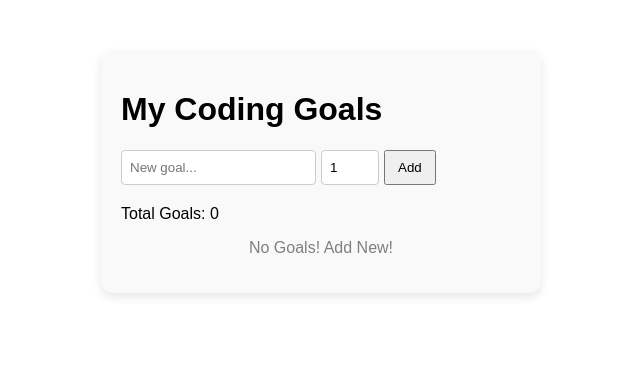
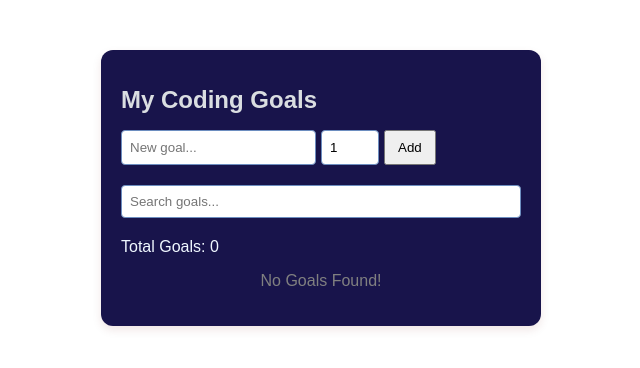
Before and after one commit to temesgen-teka4/VueMastery, a Vue app in the folder vueFirstPro/: page / in a window 1280 px wide. Shown: the top 368 px of the page, without its empty margins (319-959 px from the left). Built offline with nearby package versions, Linux system fonts and the light colour scheme.

Commit message:
Day 9: Added search filter functionality for goals

```diff
--- a/vueFirstPro/src/App.vue
+++ b/vueFirstPro/src/App.vue
@@ -5,7 +5,8 @@ import GoalItem from './GoalItem.vue'
 const goals = ref([])
 const newGoalText = ref('')
 const newGoalRating = ref(1)
-const errorMessage = ref('') // 1. የኤረር መልእክት ማከማቻ
+const errorMessage = ref('')
+const searchQuery = ref('') // 1. የፍለጋ ቃል ማከማቻ
 
 onMounted(() => {
   const savedGoals = localStorage.getItem('goals')
@@ -19,27 +20,38 @@ watch(goals, (newValue) => {
 }, { deep: true })
 
 function addGoal() {
-  // 2. Validation: ጽሁፉ ባዶ ከሆነ ኤረር አሳይ
   if (!newGoalText.value.trim()) {
     errorMessage.value = 'እባክዎ ትክክለኛ ጎል ያስገቡ!'
     return
   }
 
-  errorMessage.value = '' // ኤረር ከሌለ እናጸዳዋለን
+  errorMessage.value = ''
   goals.value.push({ text: newGoalText.value, rating: newGoalRating.value })
   newGoalText.value = ''
 }
 
 function removeGoal(index) {
-  goals.value.splice(index, 1)
+  // ፈልጎ ከማጥፋት አንፃር ትክክለኛው ኢንዴክስ እንዲጠፋ
+  const target = filteredGoals.value[index]
+  const originalIndex = goals.value.indexOf(target)
+  if (originalIndex > -1) {
+    goals.value.splice(originalIndex, 1)
+  }
 }
 
 const totalGoals = computed(() => goals.value.length)
+
+// 2. በጽሁፍ እየፈለገ የሚያመጣ Computed Property
+const filteredGoals = computed(() => {
+  return goals.value.filter(goal =>
+    goal.text.toLowerCase().includes(searchQuery.value.toLowerCase())
+  )
+})
 </script>
 
 <template>
   <div class="card">
-    <h1>My Coding Goals</h1>
+    <h1 class="h1">My Coding Goals</h1>
 
     <div class="input-group">
       <input v-model="newGoalText" placeholder="New goal..." />
@@ -47,36 +59,44 @@ const totalGoals = computed(() => goals.value.length)
       <button @click="addGoal">Add</button>
     </div>
 
-    <!-- 3. ኤረር ካለ እዚህ እናሳያለን -->
-    <p v-if="errorMessage" style="color: red; font-size: 14px; margin-top: -10px; margin-bottom: 10px;">
+    <!-- የፍለጋ መስመር (Search Input) -->
+    <div class="input-group" style="margin-top: 10px;">
+      <input v-model="searchQuery" placeholder="Search goals..." style="width: 100%;" />
+    </div>
+
+    <p v-if="errorMessage" style="color: red; font-size: 14px; margin-top: -5px; margin-bottom: 10px;">
       {{ errorMessage }}
     </p>
 
-    <p>Total Goals: {{ totalGoals }}</p>
+    <p v-else style="color:aliceblue">Total Goals: {{ totalGoals }}</p>
 
-    <ul v-if="goals.length > 0">
+    <ul v-if="filteredGoals.length > 0">
       <GoalItem
-        v-for="(goal, index) in goals"
+        v-for="(goal, index) in filteredGoals"
         :key="index"
         :goal="goal"
         @delete="removeGoal(index)"
       />
     </ul>
-    <p v-else style="color: gray; text-align: center;">No Goals! Add New!</p>
+    <p v-else style="color: gray; text-align: center;">No Goals Found!</p>
   </div>
 </template>
 
 <style scoped>
+.h1 {
+  color:rgb(218, 222, 225);
+  font-size:x-large;
+}
 .card {
   max-width: 400px;
   margin: 50px auto;
   padding: 20px;
-  background: #f9f9f9;
+  background: #18144b;
   border-radius: 12px;
-  box-shadow: 0 4px 10px rgba(0,0,0,0.1);
+  box-shadow: 0 4px 10px rgba(107, 14, 14, 0.1);
   font-family: sans-serif;
 }
-.input-group { display: flex; gap: 5px; margin-bottom: 20px; }
+.input-group { display: flex; gap: 5px; margin-bottom: 20px; color:rgb(220, 235, 235) }
 button { padding: 8px 12px; cursor: pointer; }
-input { padding: 8px; border: 1px solid #ccc; border-radius: 4px; }
+input { padding: 8px; border: 1px solid #6d8ec0; border-radius: 4px; }
 </style>
```
